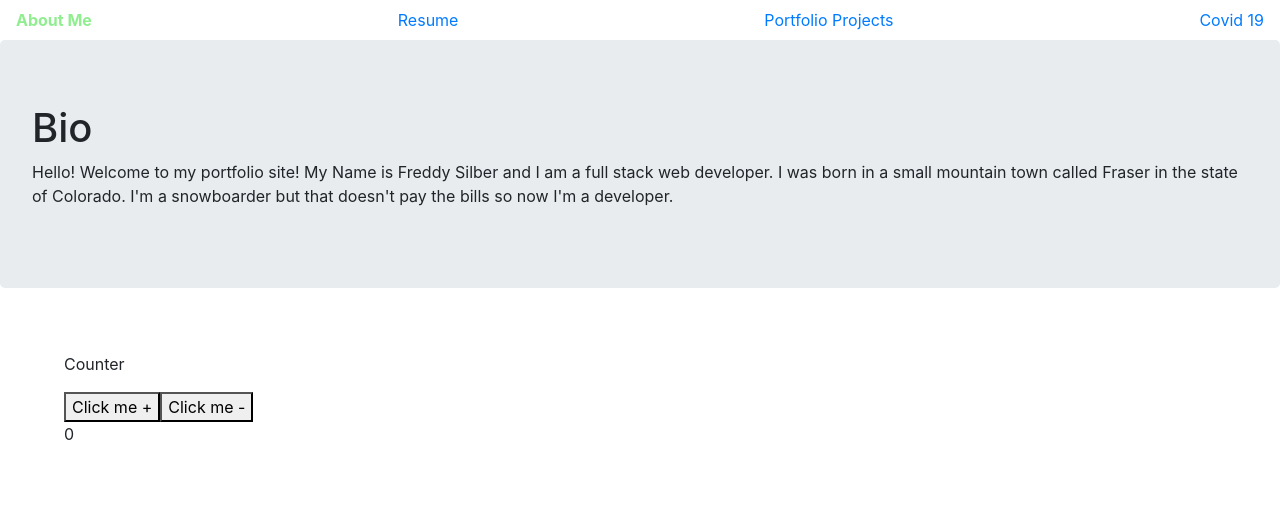
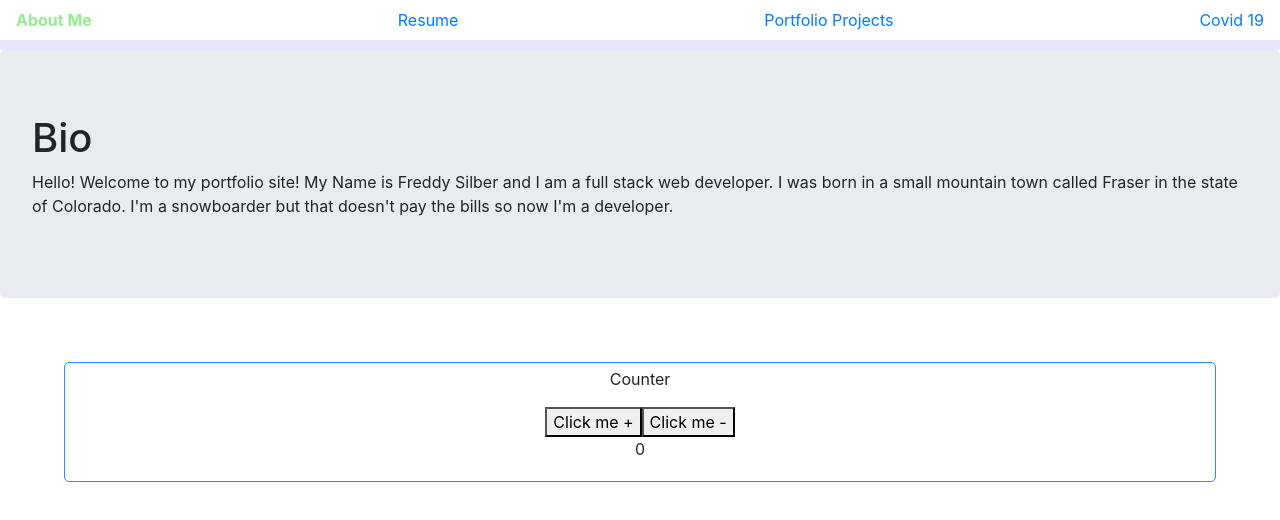
Before and after one commit to freddysilber/react-redux-portfolio-project, a React (Create React App) app in the folder client/: page / in a window 1280 px wide. Shown: the top 520 px of the page. Built offline with nearby package versions, Linux system fonts and the light colour scheme.

Commit message:
styling navigation and counter

```diff
--- a/client/src/App.js
+++ b/client/src/App.js
@@ -1,5 +1,5 @@
 import React from 'react'
-import Navigation from './components/Navigation'
+import Navigation from './components/navigation/Navigation'
 import CovidContainer from './containers/CovidContainer'
 import { BrowserRouter as Router, Route, Switch } from 'react-router-dom'
 import PortfolioProjectContainer from './containers/PorfolioProjectsContainer'
--- a/client/src/components/counter/Counter.css
+++ b/client/src/components/counter/Counter.css
@@ -1,3 +1,7 @@
 .counter {
 	margin: 4rem;
+	border: 1px solid dodgerblue;
+	border-radius: 5px;
+	padding: .25rem;
+	text-align: center;
 }
--- /dev/null
+++ b/client/src/components/navigation/Navigation.css
@@ -0,0 +1,3 @@
+.navigation {
+	border-bottom: 10px solid lavender;
+}
--- a/client/src/components/Navigation.js
+++ b/client/src/components/navigation/Navigation.js
@@ -1,9 +1,10 @@
 import React from 'react'
 import { NavLink } from 'react-router-dom'
+import './Navigation.css'
 
 const Navigation = () => {
 	return (
-		<div className="navbar">
+		<div className="navbar navigation">
 			<NavLink exact to='/' activeStyle={{ color: 'lightgreen', fontWeight: 'bold' }}>About Me</NavLink>
 			<NavLink to='/resume' activeStyle={{ color: 'lightpink', fontWeight: 'bold' }}>Resume</NavLink>
 			<NavLink to='/portfolioprojects' activeStyle={{ color: 'lightskyblue', fontWeight: 'bold' }}>Portfolio Projects</NavLink>
```
